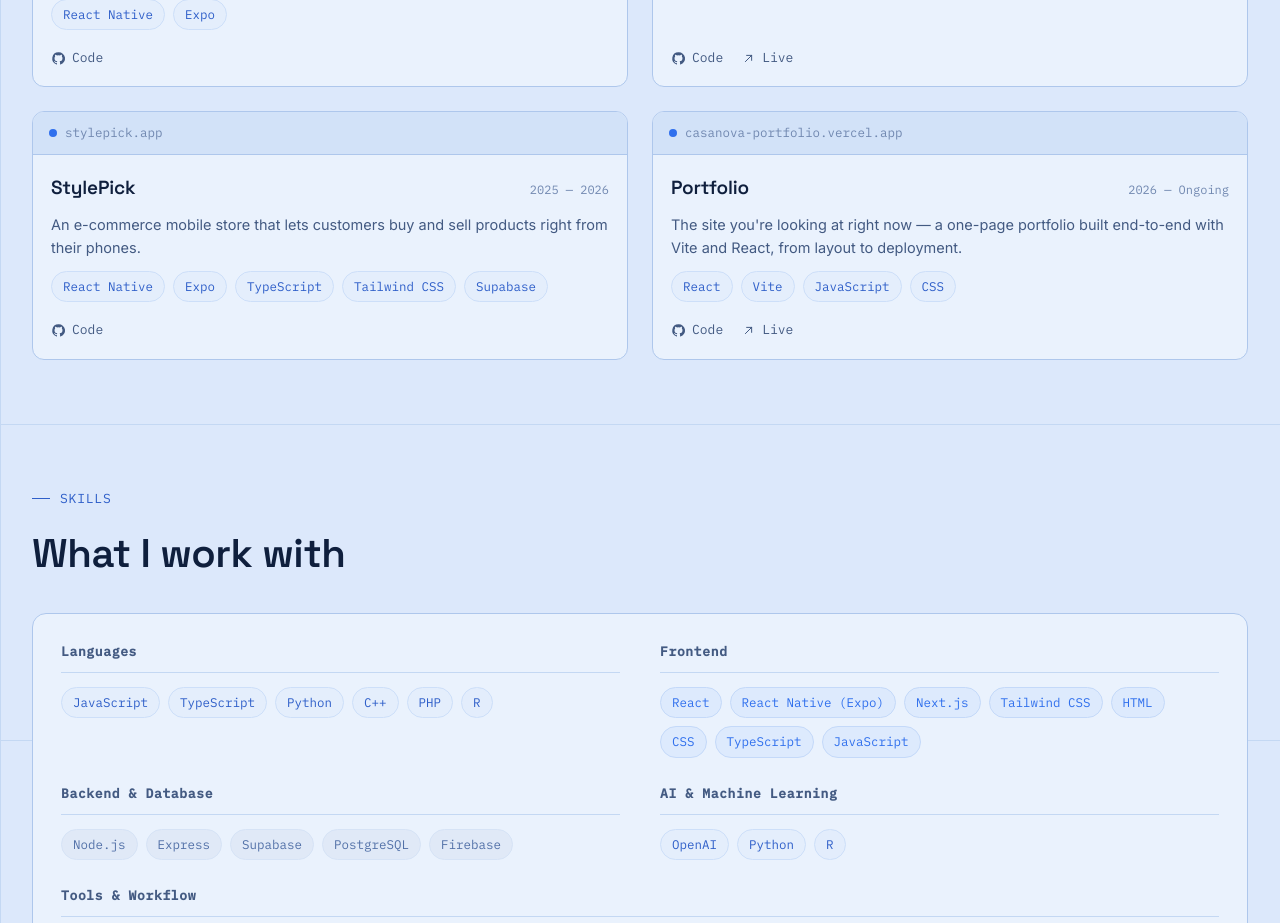
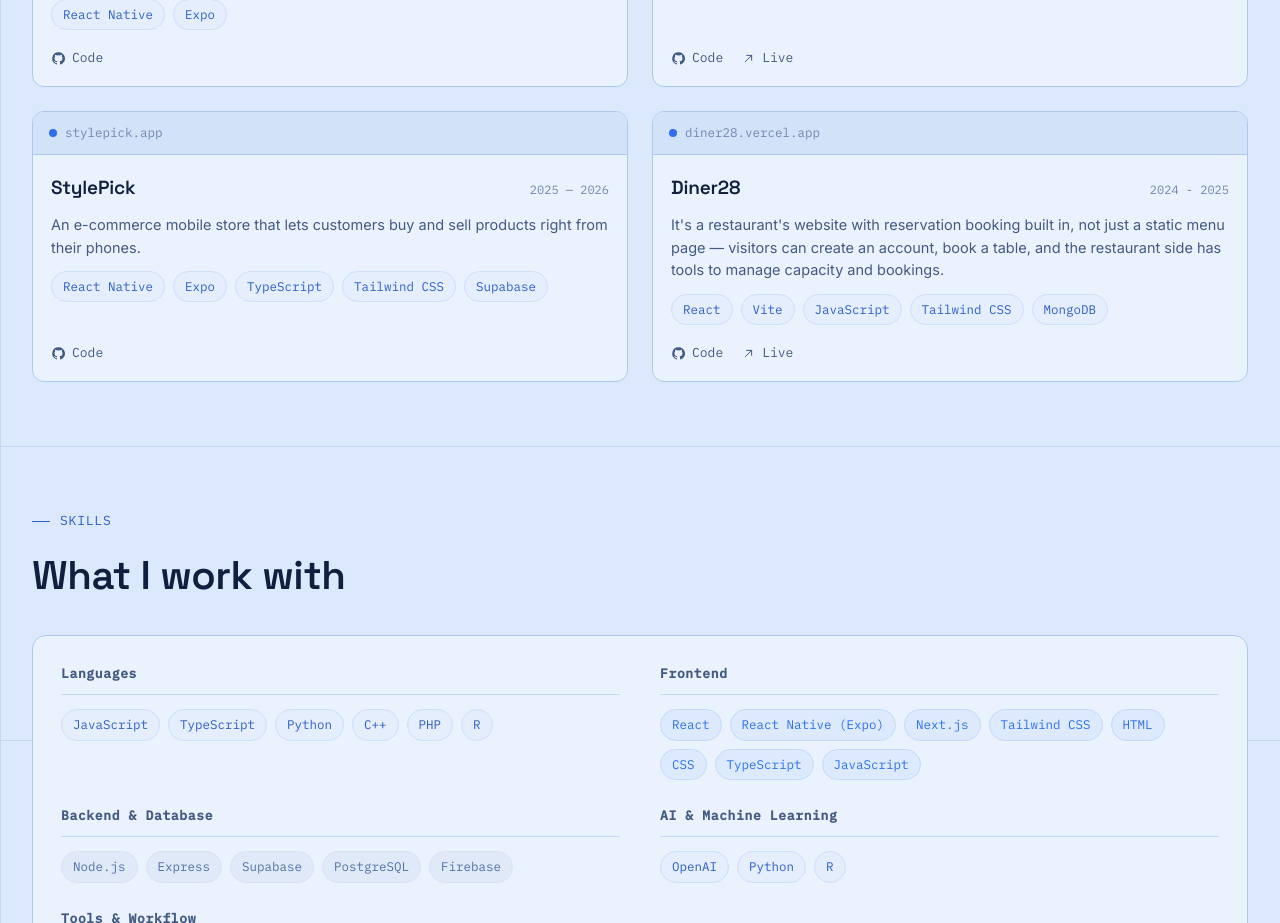
Before and after one commit to ooniins/Casanova_Portfolio, a React (Vite) app: page / in a window 1280 px wide. Shown: the part 1660-2583 px from the top of the page. Built offline with nearby package versions, Linux system fonts and the light colour scheme.

Commit message:
Docs: Added new project

```diff
--- a/src/data/portfolioData.js
+++ b/src/data/portfolioData.js
@@ -66,14 +66,14 @@
     badge: null,
   },
   {
-    name: "Portfolio",
-    period: "2026 — Ongoing",
-    path: "casanova-portfolio.vercel.app",
+    name: "Diner28",
+    period: "2024 - 2025",
+    path: "diner28.vercel.app",
     description:
-      "The site you're looking at right now — a one-page portfolio built end-to-end with Vite and React, from layout to deployment.",
-    stack: ["React", "Vite", "JavaScript", "CSS"],
-    github: "https://github.com/ooniins/Casanova_Portfolio",
-    live: "https://casanova-portfolio.vercel.app",
+      "It's a restaurant's website with reservation booking built in, not just a static menu page — visitors can create an account, book a table, and the restaurant side has tools to manage capacity and bookings.",
+    stack: ["React", "Vite", "JavaScript", "Tailwind CSS", "MongoDB"],
+    github: "https://github.com/Lycos-Blanza/final-project-group3-webdevt",
+    live: "https://final-project-group3-webdevt-i9au.vercel.app",
     badge: null,
   },
 ];
```
